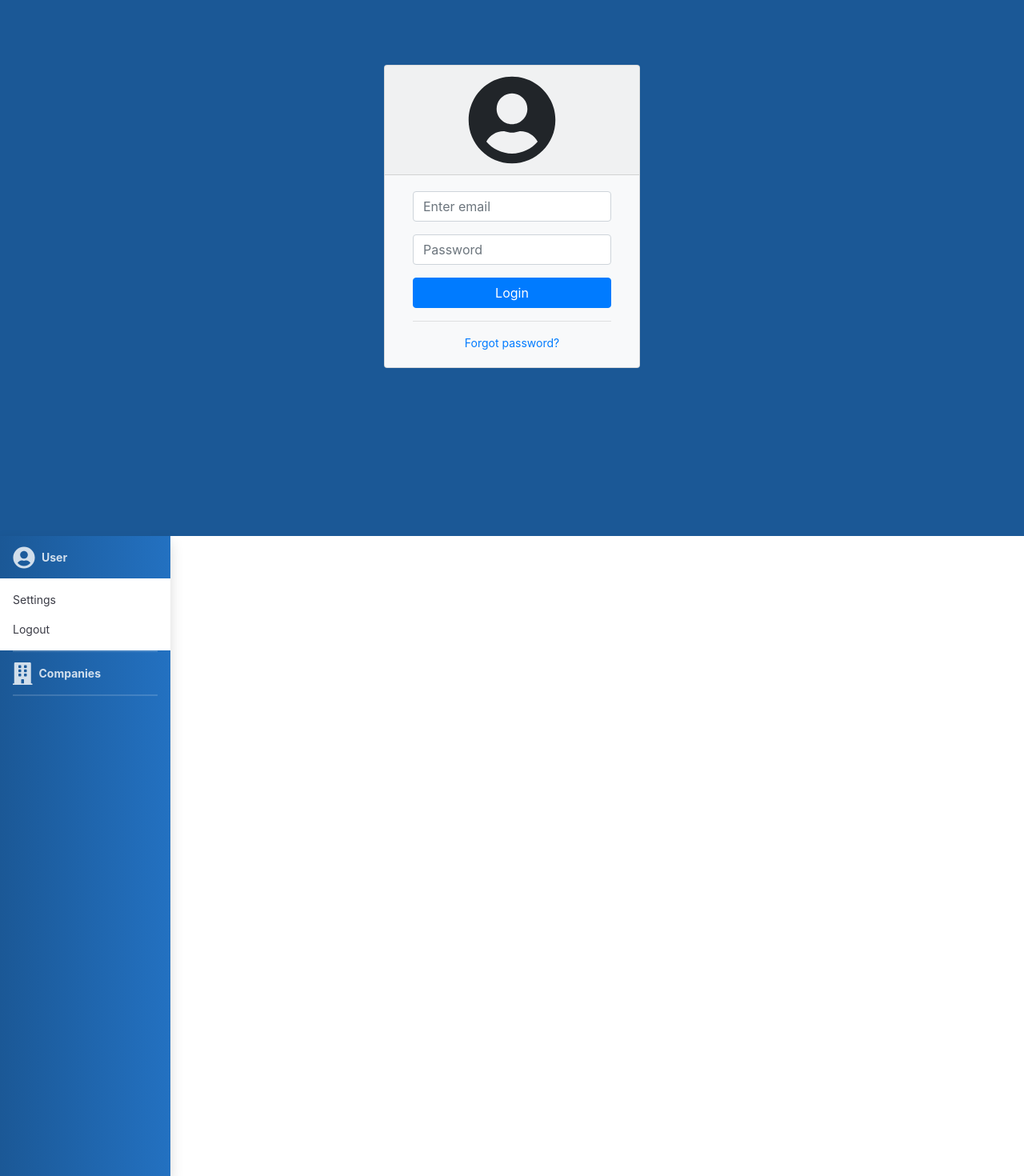
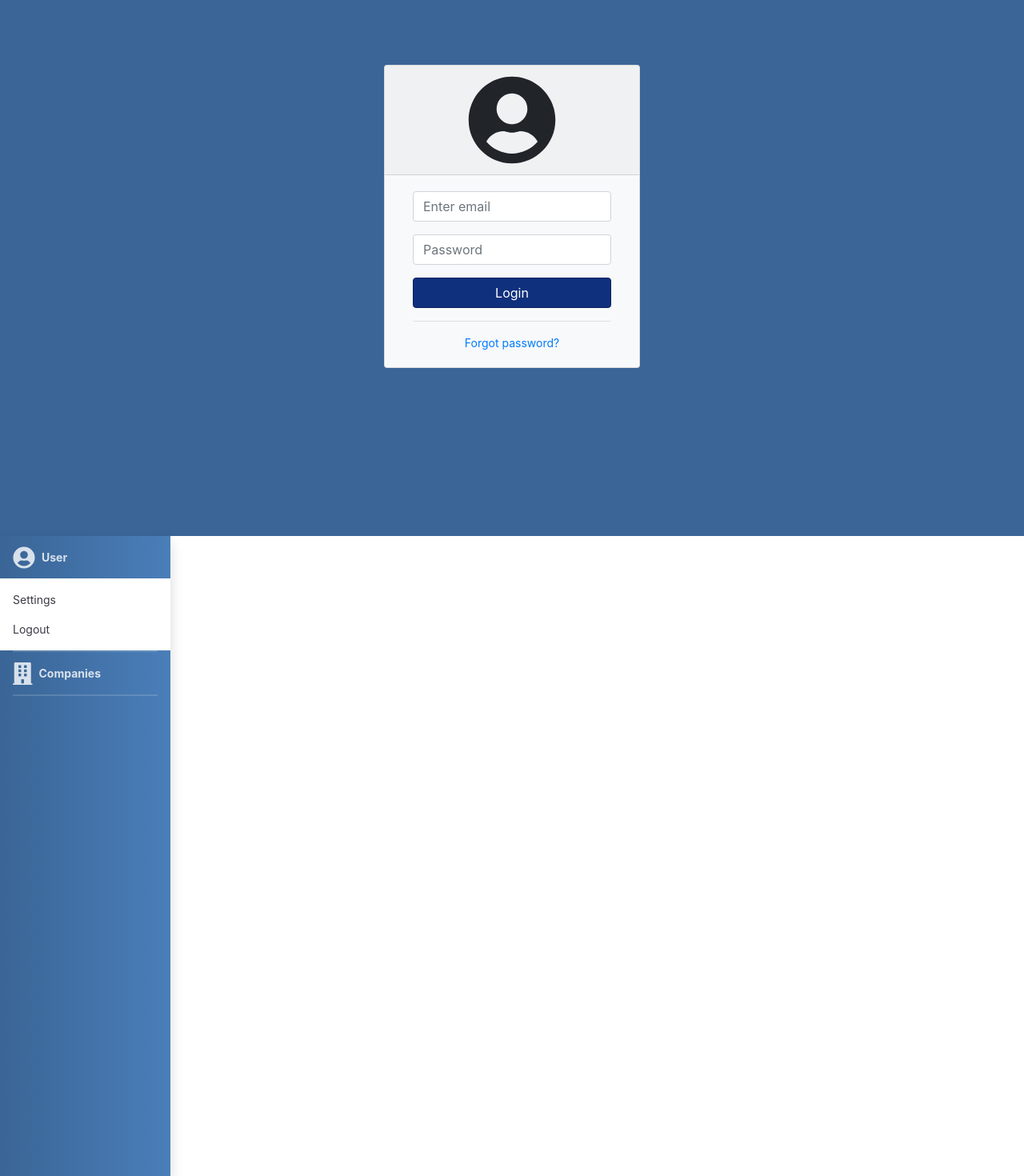
Before and after one commit to GabrielDCelery/szekhely-admin, a React (Create React App) app in the folder frontend/: page /login in a window 1280 px wide. Shown: the part 130-1600 px from the top of the page at 80% size. Built offline with nearby package versions, Linux system fonts and the light colour scheme; sample sign-in values are in the browser's storage.

Commit message:
- Hooked in bootstrap scss - Started adding different button colours - Capital cased letters in add new section

```diff
--- a/frontend/src/components/Navbar/Navbar.scss
+++ b/frontend/src/components/Navbar/Navbar.scss
@@ -3,7 +3,7 @@
 .Navbar {
     /*width: 8vw;*/
     min-height: 100vh;
-    background-color: $secondary-color;
+    background-color: $primary-color;
     font-size: 14px;
-    @include linear-gradient(to right, $secondary-color, lighten($secondary-color, 10%));
+    @include linear-gradient(to right, $primary-color, lighten($primary-color, 10%));
 }
--- a/frontend/src/pages/Companies/AddNew/AddNew.jsx
+++ b/frontend/src/pages/Companies/AddNew/AddNew.jsx
@@ -1,6 +1,6 @@
 import React, { Component } from 'react';
 import { connect } from 'react-redux';
-import { labels } from 'state/selectors';
+import { capitalizedLabels } from 'state/selectors';
 
 class AddNew extends Component {
 	render() {
@@ -11,13 +11,13 @@ class AddNew extends Component {
 						<div className="col-md-9">
 							<div className="card shadow-sm">
 								<div className="card-header text-center text-light bg-dark">
-									<h5>{this.props.labels.clientCompanyDetails}</h5>
+									<h5>{this.props.capitalizedLabels.clientCompanyDetails}</h5>
 								</div>
 								<div className="card-body">
 									<form>
 										<div className="container">
 											<div className="form-group row">
-												<label htmlFor="companyName" className="col-md-3 col-form-label">{this.props.labels.companyName}</label>
+												<label htmlFor="companyName" className="col-md-3 col-form-label">{this.props.capitalizedLabels.companyName}</label>
 												<div className="col-md-9">
 													<input type="text" className="form-control" id="companyName" />
 												</div>
@@ -46,7 +46,7 @@ class AddNew extends Component {
 							</div>
 						</div>
 						<div className="col-md-3">
-							<button type="button" className="btn btn-primary btn-lg btn-block">{this.props.labels.clientCompanyDetails}</button>
+							<button type="button" className="btn btn-primary btn-lg btn-block">{this.props.capitalizedLabels.clientCompanyDetails}</button>
 							<button type="button" className="btn btn-secondary btn-lg btn-block">Client Signatory Details</button>
 						</div>
 					</div>
@@ -58,7 +58,7 @@ class AddNew extends Component {
 
 const mapStateToProps = state => {
 	return {
-		labels: labels(state)
+		capitalizedLabels: capitalizedLabels(state)
 	}
 }
 
--- a/frontend/src/pages/Login/Login.jsx
+++ b/frontend/src/pages/Login/Login.jsx
@@ -82,7 +82,7 @@ class Login extends Component {
 													) : null}
 													<AjaxProcessButton
 														type="submit"
-														className="btn btn-block btn-primary"
+														className="btn btn-block btn-secondary"
 														bIsProcessing={this.props.isUserLoggingIn}
 														label='Login'
 													/>
--- a/frontend/src/pages/Login/Login.scss
+++ b/frontend/src/pages/Login/Login.scss
@@ -2,6 +2,6 @@
 
 .Login {
   min-height: 100vh;
-  background-color: $secondary-color;
+  background-color: $primary-color;
   font-size: 14px;
 }
--- /dev/null
+++ b/frontend/src/styles/_buttons.scss
@@ -0,0 +1,18 @@
+
+@import 'bootstrap/scss/bootstrap.scss';
+
+.btn-primary {
+    @include button-variant($primary-color, darken($primary-color, 7.5%), darken($primary-color, 10%), lighten($primary-color,5%), lighten($primary-color, 10%), darken($primary-color,30%));
+}
+
+.btn-outline-primary {
+    @include button-outline-variant($primary-color, #222222, lighten($primary-color,5%), $primary-color);
+}
+
+.btn-secondary {
+  @include button-variant($secondary-color, darken($secondary-color, 7.5%), darken($secondary-color, 10%), lighten($secondary-color,5%), lighten($secondary-color, 10%), darken($secondary-color,30%));
+}
+
+.btn-outline-secondary {
+  @include button-outline-variant($secondary-color, #222222, lighten($secondary-color,5%), $secondary-color);
+}
--- a/frontend/src/styles/_colors.scss
+++ b/frontend/src/styles/_colors.scss
@@ -1,2 +1,2 @@
-$primary-color: #333;
-$secondary-color: #1b5896;
+$primary-color: #3A6596;
+$secondary-color: #0F307D;
--- a/frontend/src/styles/shared.scss
+++ b/frontend/src/styles/shared.scss
@@ -1,3 +1,4 @@
 @import './colors';
+@import './buttons';
 @import './layout';
 @import './gradient';
```
